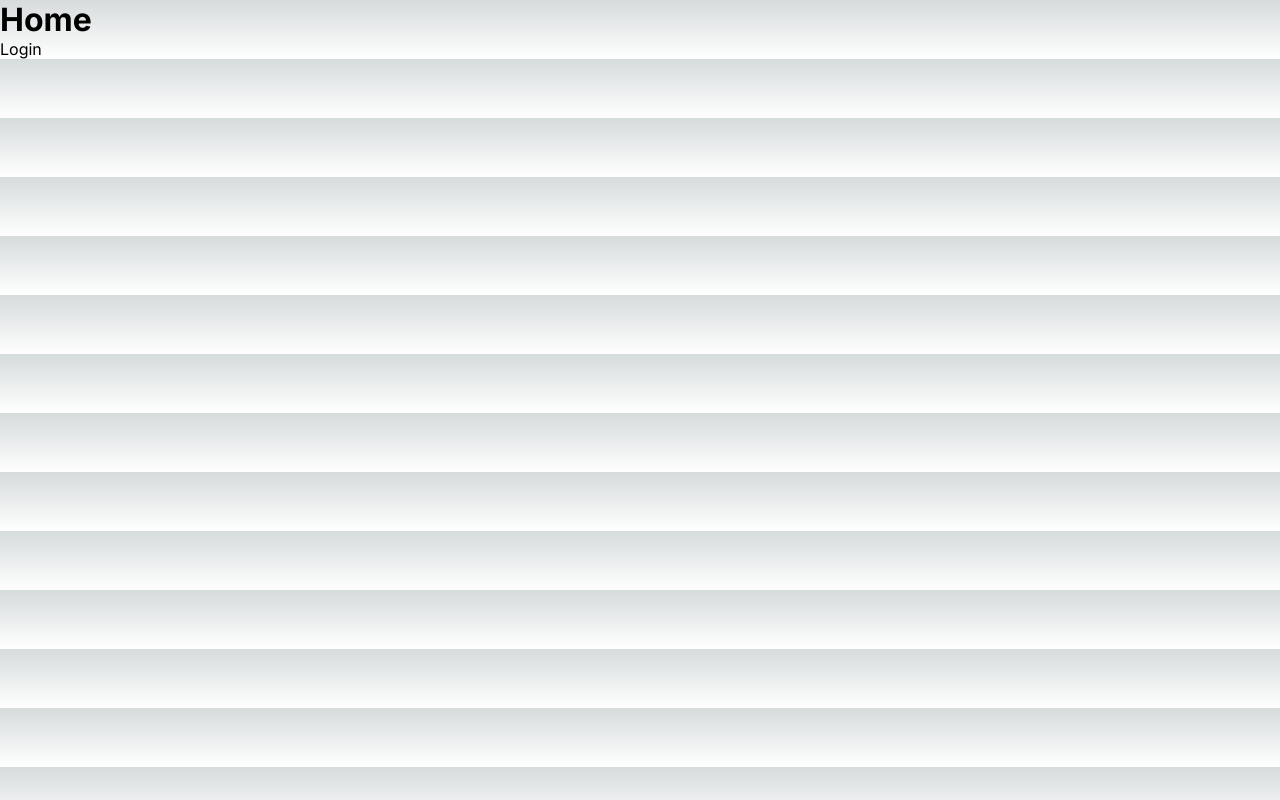
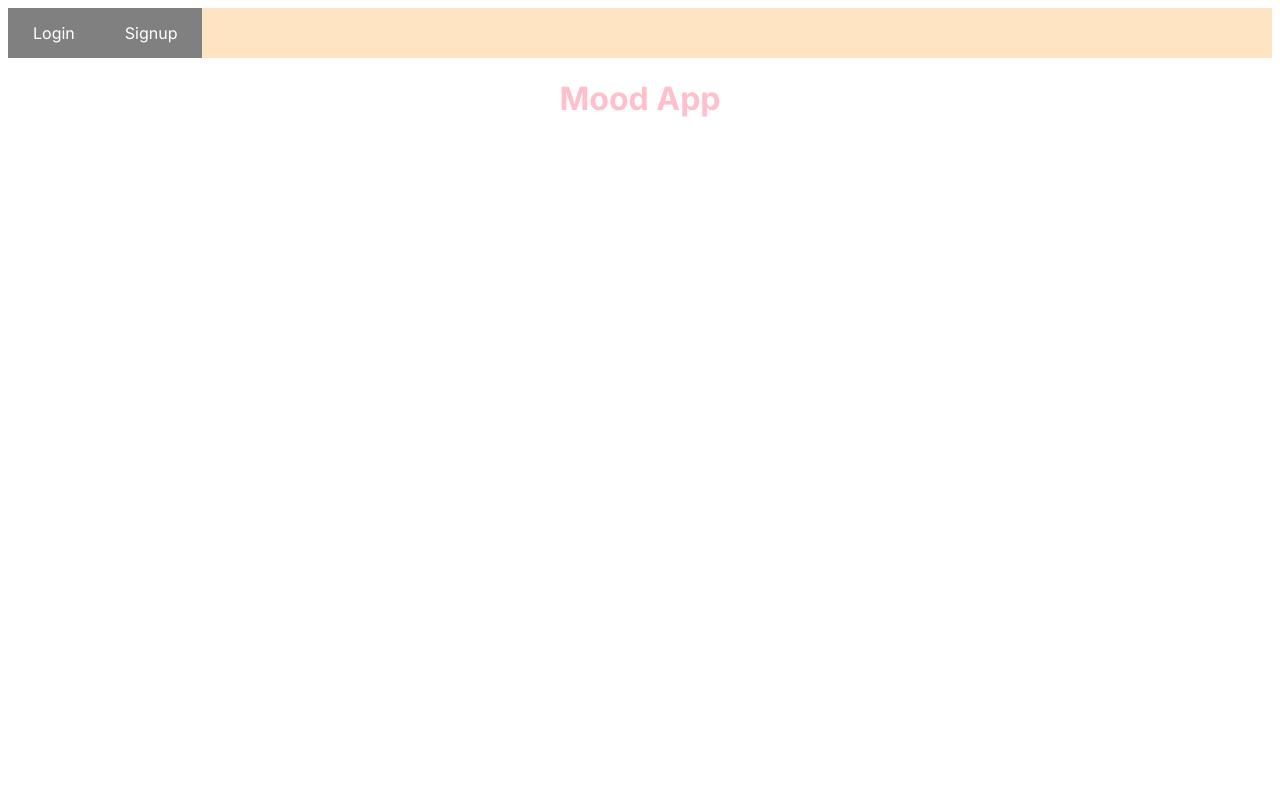
Before and after one commit to laurensmithdev/moodapp, a Next.js app: page / in a window 1280 px wide. Built offline with nearby package versions, Linux system fonts and the light colour scheme.

Commit message:
add nav and buttons

```diff
--- a/docker-compose.yml
+++ b/docker-compose.yml
@@ -4,6 +4,6 @@ services:
   web:
     build: .
     ports:
-      - "3001:3000"
+      - "3000:3000"
     environment:
       - NODE_ENV=production
--- a/src/app/globals.css
+++ b/src/app/globals.css
@@ -1,107 +1,27 @@
-:root {
-  --max-width: 1100px;
-  --border-radius: 12px;
-  --font-mono: ui-monospace, Menlo, Monaco, "Cascadia Mono", "Segoe UI Mono",
-    "Roboto Mono", "Oxygen Mono", "Ubuntu Monospace", "Source Code Pro",
-    "Fira Mono", "Droid Sans Mono", "Courier New", monospace;
-
-  --foreground-rgb: 0, 0, 0;
-  --background-start-rgb: 214, 219, 220;
-  --background-end-rgb: 255, 255, 255;
-
-  --primary-glow: conic-gradient(
-    from 180deg at 50% 50%,
-    #16abff33 0deg,
-    #0885ff33 55deg,
-    #54d6ff33 120deg,
-    #0071ff33 160deg,
-    transparent 360deg
-  );
-  --secondary-glow: radial-gradient(
-    rgba(255, 255, 255, 1),
-    rgba(255, 255, 255, 0)
-  );
-
-  --tile-start-rgb: 239, 245, 249;
-  --tile-end-rgb: 228, 232, 233;
-  --tile-border: conic-gradient(
-    #00000080,
-    #00000040,
-    #00000030,
-    #00000020,
-    #00000010,
-    #00000010,
-    #00000080
-  );
-
-  --callout-rgb: 238, 240, 241;
-  --callout-border-rgb: 172, 175, 176;
-  --card-rgb: 180, 185, 188;
-  --card-border-rgb: 131, 134, 135;
+.homepage {
+    text-align: center;
+    color: pink;
 }
 
-@media (prefers-color-scheme: dark) {
-  :root {
-    --foreground-rgb: 255, 255, 255;
-    --background-start-rgb: 0, 0, 0;
-    --background-end-rgb: 0, 0, 0;
-
-    --primary-glow: radial-gradient(rgba(1, 65, 255, 0.4), rgba(1, 65, 255, 0));
-    --secondary-glow: linear-gradient(
-      to bottom right,
-      rgba(1, 65, 255, 0),
-      rgba(1, 65, 255, 0),
-      rgba(1, 65, 255, 0.3)
-    );
-
-    --tile-start-rgb: 2, 13, 46;
-    --tile-end-rgb: 2, 5, 19;
-    --tile-border: conic-gradient(
-      #ffffff80,
-      #ffffff40,
-      #ffffff30,
-      #ffffff20,
-      #ffffff10,
-      #ffffff10,
-      #ffffff80
-    );
-
-    --callout-rgb: 20, 20, 20;
-    --callout-border-rgb: 108, 108, 108;
-    --card-rgb: 100, 100, 100;
-    --card-border-rgb: 200, 200, 200;
-  }
+ul {
+    list-style-type: none;
+    margin: 0;
+    padding: 0;
 }
 
-* {
-  box-sizing: border-box;
-  padding: 0;
-  margin: 0;
+.topnav-btn {
+    background: grey;
+    padding: 15px 25px;
+    text-decoration: none;
+    color: white;
+    float: left;
+
+    &:hover {
+        background-color: cornflowerblue;
+    }
 }
 
-html,
-body {
-  max-width: 100vw;
-  overflow-x: hidden;
+.topnav {
+    background-color: bisque;
+    overflow: hidden;
 }
-
-body {
-  color: rgb(var(--foreground-rgb));
-  background: linear-gradient(
-      to bottom,
-      transparent,
-      rgb(var(--background-end-rgb))
-    )
-    rgb(var(--background-start-rgb));
-}
-
-a {
-  color: inherit;
-  text-decoration: none;
-}
-
-@media (prefers-color-scheme: dark) {
-  html {
-    color-scheme: dark;
-  }
-}
--- a/src/app/layout.tsx
+++ b/src/app/layout.tsx
@@ -16,6 +16,10 @@ export default function RootLayout({
 }>) {
   return (
     <html lang="en">
+      <head>
+      <meta name="viewport" content="width=device-width, initial-scale=1"/>
+
+      </head>
       <body className={inter.className}>{children}</body>
     </html>
   );
--- a/src/app/page.tsx
+++ b/src/app/page.tsx
@@ -1,18 +1,24 @@
 // src/app/page.tsx
 import React from "react";
 import Link from "next/link";
+import './globals.css'
 
 const Home: React.FC = () => {
   return (
     <div>
-      <h1>Home</h1>
+      <div className='topnav'>
         <nav>
           <ul>
             <li>
-            <Link href='/login'>Login</Link>
+              <a className='topnav-btn' href='/login'>Login</a>
+              <a className='topnav-btn' href='/signup'>Signup</a>
             </li>
           </ul>
         </nav>
+      </div>
+
+      <h1 className="homepage">Mood App</h1>
+
     </div>
 
   );
```
Also changed, not shown: 1 other file (tests, documents, lock files or other folders). Lines whose indentation alone changed are shown as unchanged.
